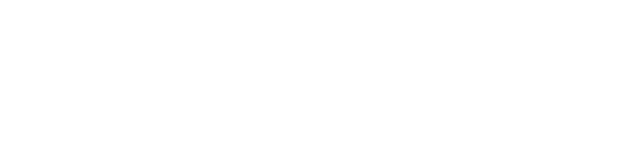
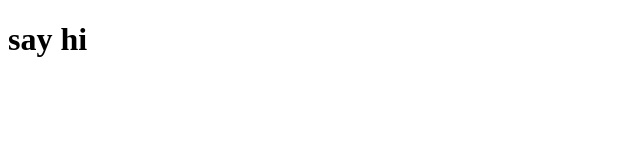
Before and after one commit to oshin7695/git-one, a plain HTML site: page index.html in a window 1280 px wide. Shown: the whole page, without its empty margins (0-640 px from the left). Drawn offline with Linux system fonts and the light colour scheme.

Commit message:
Added heading

```diff
--- a/index.html
+++ b/index.html
@@ -5,6 +5,6 @@
     <title>whoo</title>
   </head>
   <body>
-
+<h1>say hi</h1>
   </body>
 </html>
```
